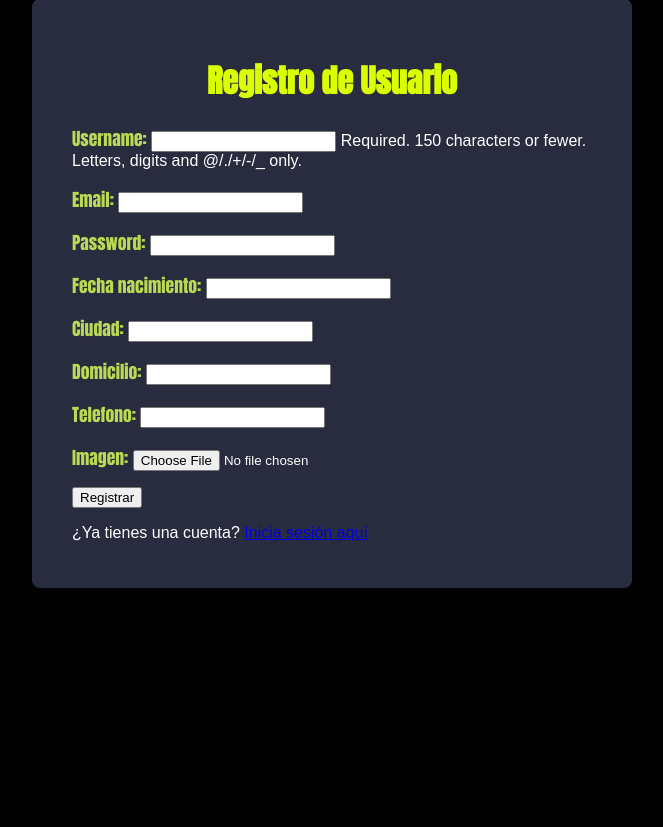
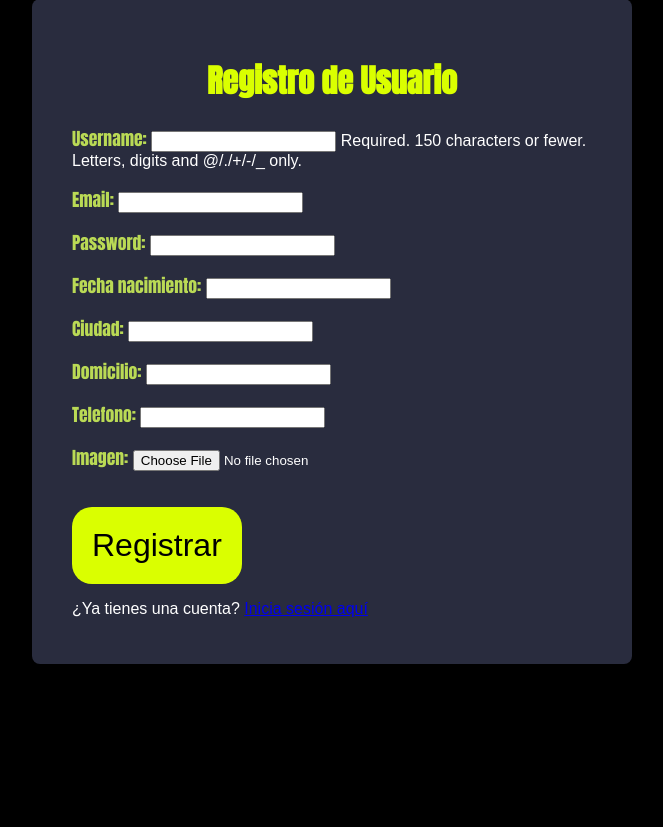
Before and after one commit to eliasescalante/CursosMarciales_UTN, a Django app: page /usuarios/register/ in a window 1280 px wide. Shown: the part 29-856 px from the top of the page, without its empty margins (308-971 px from the left). Run offline with Django 5.2, Linux system fonts and the light colour scheme.

Commit message:
arreglo en register

```diff
--- a/templates/usuarios/register.html
+++ b/templates/usuarios/register.html
@@ -15,7 +15,7 @@
             <form method="POST" enctype="multipart/form-data">
                 {% csrf_token %}
                 {{ form.as_p }}
-                <button type="submit">Registrar</button>
+                <button type="submit" class="btn">Registrar</button>
             </form>
             <p>¿Ya tienes una cuenta? <a href="{% url 'login' %}">Inicia sesión aquí</a></p>
         </div>
```
Also changed, not shown: db.sqlite3, media/producto/2024/12/14/crane-outline-1024x927.png (added), media/producto/2024/12/14/respiracion.jpg (added), media/producto/2024/12/14/tigre_curso.jpg (added).
